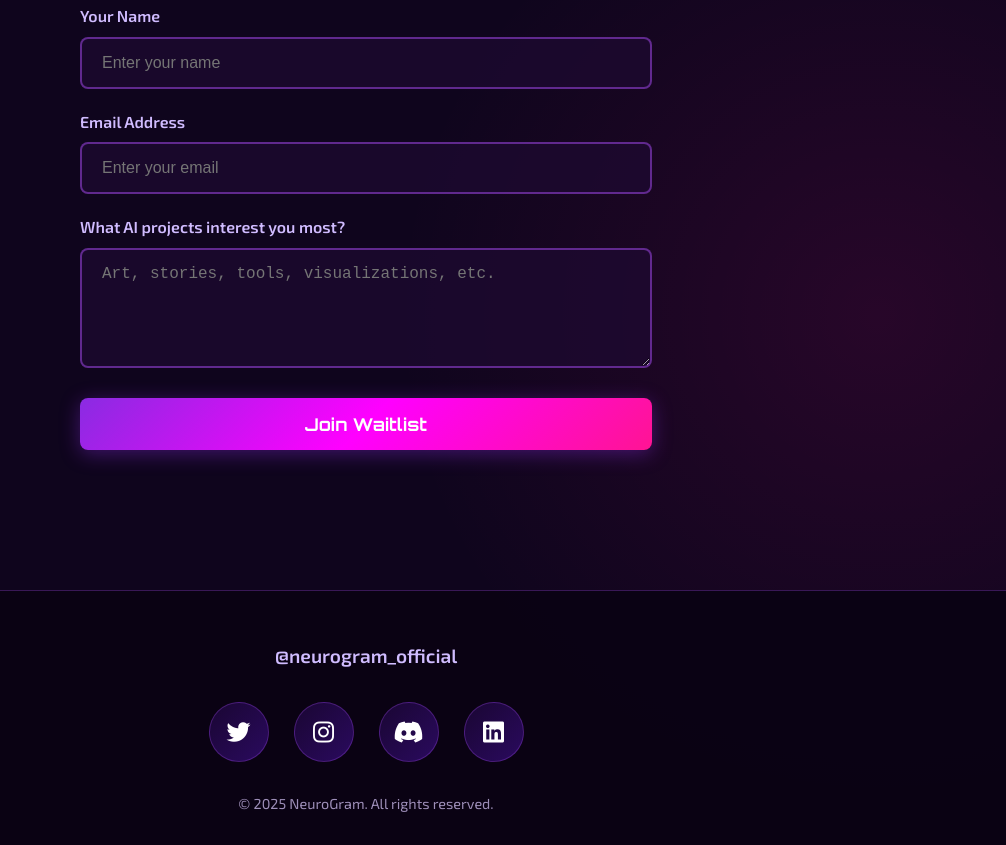
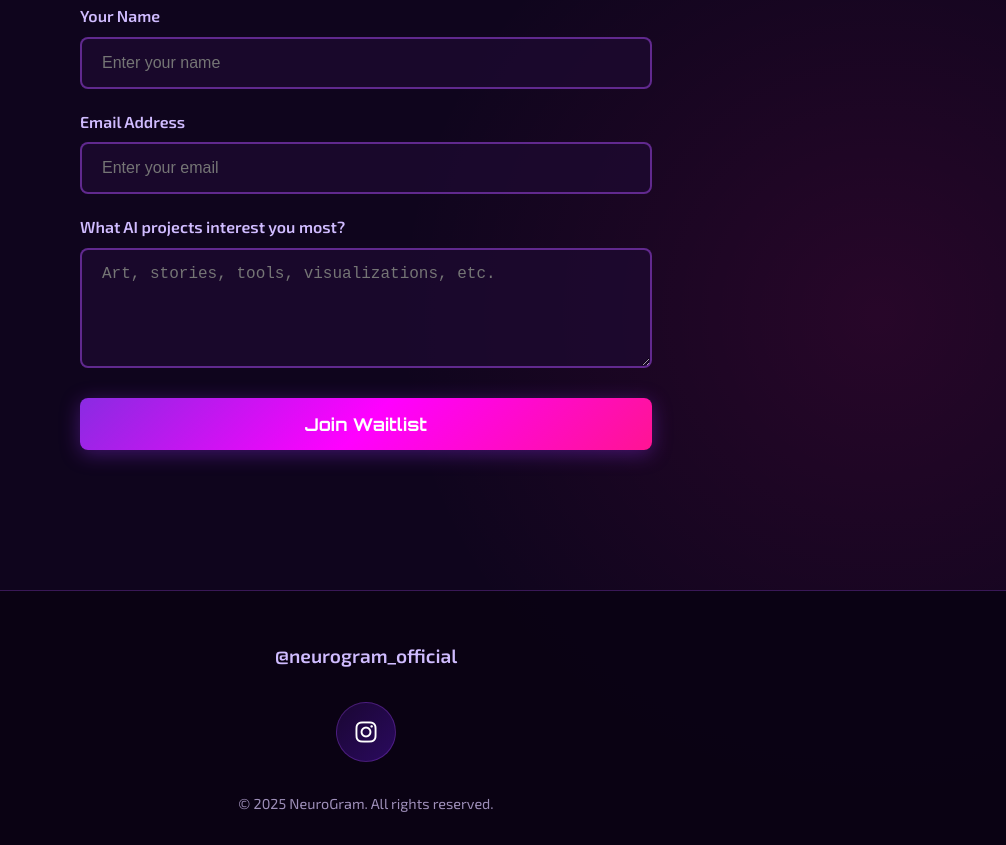
Before and after one commit to neurogram-official/Waitlist, a plain HTML site: page index.html in a window 1280 px wide. Shown: the part 1804-2649 px from the top of the page, without its empty margins (274-1280 px from the left). Drawn offline with Linux system fonts and the light colour scheme.

Commit message:
Update index.html

```diff
--- a/index.html
+++ b/index.html
@@ -510,18 +510,11 @@
     <footer>
         <div class="social-handle">@neurogram_official</div>
         <div class="social-links">
-            <a href="https://twitter.com" class="social-link" target="_blank" rel="noopener noreferrer">
-                <i class="fab fa-twitter"></i>
-            </a>
-            <a href="https://instagram.com" class="social-link" target="_blank" rel="noopener noreferrer">
+
+            <a href="https://instagram.com/neurogram_official" class="social-link" target="_blank" rel="noopener noreferrer">
                 <i class="fab fa-instagram"></i>
             </a>
-            <a href="https://discord.com" class="social-link" target="_blank" rel="noopener noreferrer">
-                <i class="fab fa-discord"></i>
-            </a>
-            <a href="https://linkedin.com" class="social-link" target="_blank" rel="noopener noreferrer">
-                <i class="fab fa-linkedin"></i>
-            </a>
+
         </div>
         <p class="copyright">© 2025 NeuroGram. All rights reserved.</p>
     </footer>
```
